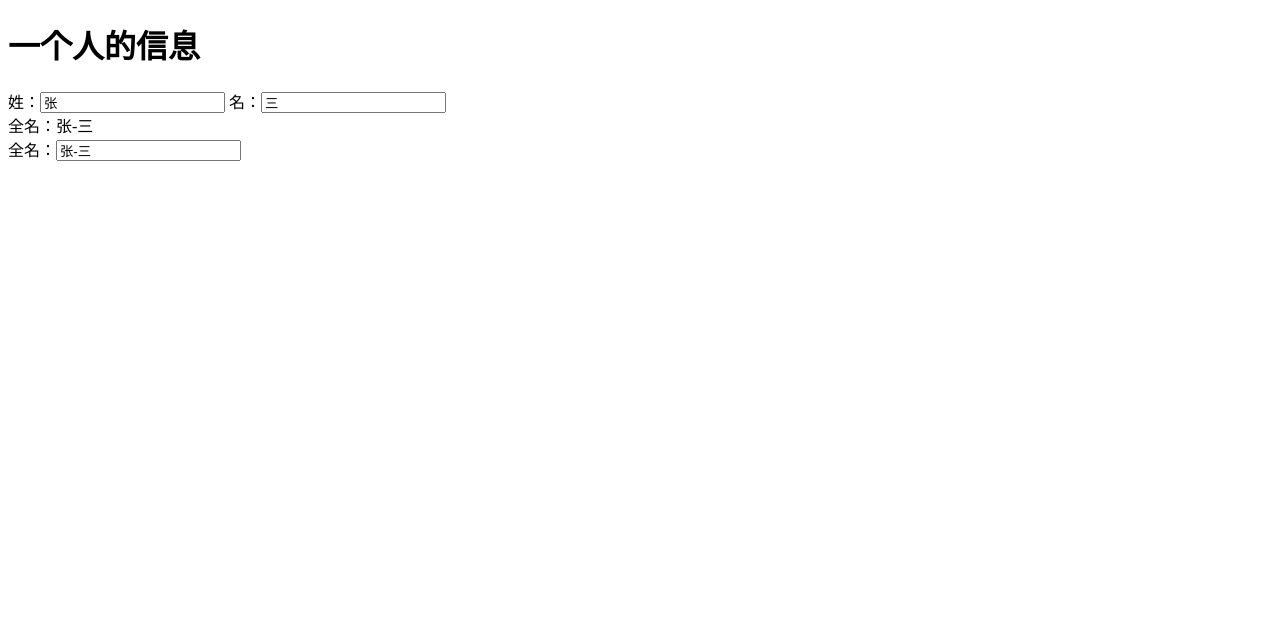
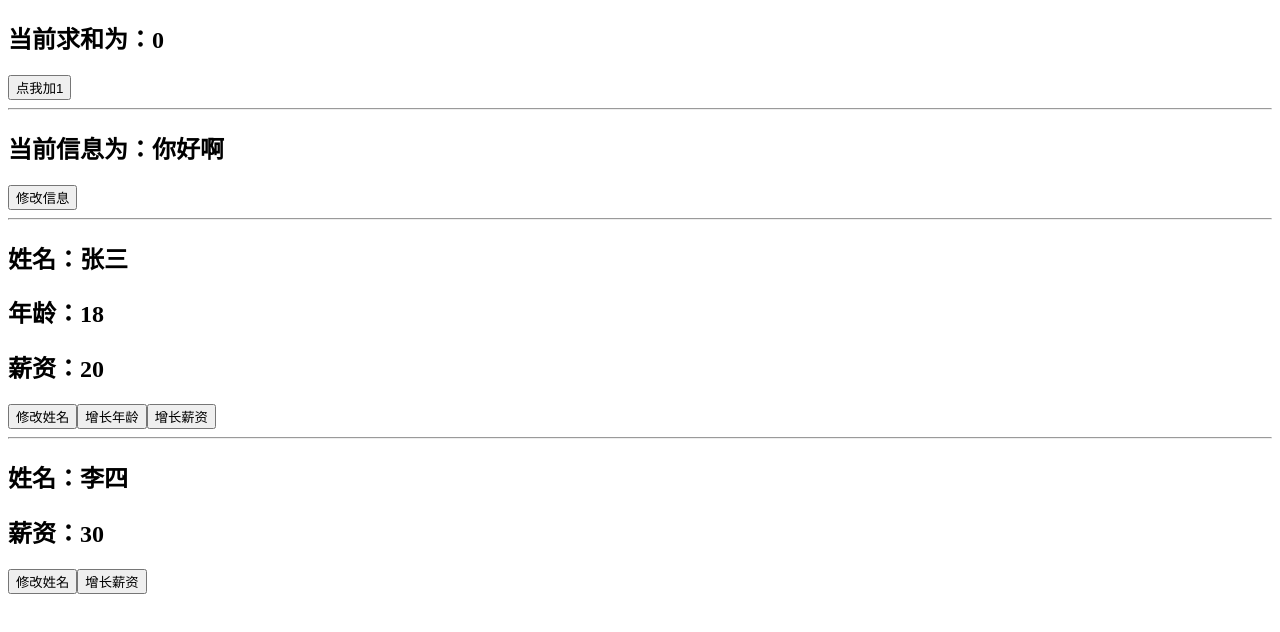
Before and after one commit to bulubulugaga/learnVue3, a Vue app: page / in a window 1280 px wide. Shown: the top 632 px of the page. Built offline with nearby package versions, Linux system fonts and the light colour scheme.

Commit message:
watch监听

```diff
--- a/src/components/Demo.vue
+++ b/src/components/Demo.vue
@@ -1,49 +1,112 @@
 <template>
-  <h1>一个人的信息</h1>
-  姓：<input type="text" v-model="person.firstName" />
-  名：<input type="text" v-model="person.lastName" />
-  <br />
-  <!-- 全名：<span>{{ fullName }}</span> -->
-  全名：<span>{{ person.fullName }}</span>
-  <br />
-  全名：<input type="text" v-model="person.fullName" />
+  <h2>当前求和为：{{ sum }}</h2>
+  <button @click="addSum">点我加1</button>
+
+  <hr />
+  <h2>当前信息为：{{ msg }}</h2>
+  <!-- 模板中不用.value -->
+  <!-- <button @click="msg.value= msg.value + '!'">点我加1</button> -->
+  <button @click="msg = msg + '!'">修改信息</button>
+
+  <hr />
+  <h2>姓名：{{ person.name}}</h2>
+  <h2>年龄：{{ person.age}}</h2>
+  <h2>薪资：{{ person.job.j1.salary}}</h2>
+  <button @click="person.name += '~'">修改姓名</button>
+  <button @click="person.age++">增长年龄</button>
+  <button @click="person.job.j1.salary++">增长薪资</button>
+
+  <hr />
+  <h2>姓名：{{ p.name}}</h2>
+  <h2>薪资：{{ p.job.j1.salary}}</h2>
+  <button @click="p.name += '~'">修改姓名</button>
+  <button @click="p.job.j1.salary++">增长薪资</button>
 </template>
 
 <script>
-import { reactive, computed } from 'vue'
+import { ref, reactive, watch } from 'vue'
 export default {
   name: 'Demo',
   setup() {
+    let sum = ref(0);
+    let msg = ref('你好啊');
     let person = reactive({
-      firstName: '张',
-      lastName: '三'
+      name: '张三',
+      age: 18,
+      job: {
+        j1: {
+          salary: 20
+        }
+      }
     })
-
-    // let fullName = computed(() => {
-    //   return `${person.firstName}-${person.lastName}`;
-    // })
-
-    // 相当于person的属性，直接追加在person上，由于有reactive，还是响应式
-    // person.fullName = computed(() => {
-    //   return `${person.firstName}-${person.lastName}`;
-    // })
-
-    // 考虑读和写时
-    person.fullName = computed({
-      get() {
-        return `${person.firstName}-${person.lastName}`;
-      },
-      set(value) {
-        // console.log(value);   // fullName
-        const nameArr = value.split('-');
-        person.firstName = nameArr[0];
-        person.lastName = nameArr[1];
+    let p = ref({
+      name: '李四',
+      job: {
+        j1: {
+          salary: 30
+        }
       }
     })
 
+    function addSum() {
+      sum.value++;
+    }
+
+    // 情况一：监视ref所定义的一个响应式数据
+    /* watch(sum, (newVal, oldVal) => {
+      console.log('sum更新了', newVal, oldVal);
+    }, {
+      immediate: true,  // 配置项
+      deep: true
+    }) */
+
+    // 情况二：监视ref所定义的多个响应式数据
+    /* watch([sum, msg], (newVal, oldVal) => {
+      console.log('sum或msg更新了', newVal, oldVal);   // newVal为两个更新数据后的数组
+    }) */
+
+    /*
+      情况三：监视reactive所定义的一个响应式数据全部属性，
+        1. 注意：此处无法正确的获取oldValue，建议需要oldValue的单独拿出 let age = ref(18) 再监听
+        2. 注意：强制开启了深度监听（deep配置无效）
+    */
+    /* watch(person, (newVal, oldVal) => {
+      console.log('person更新了', newVal, oldVal);
+    }, { deep: false }) // 此处deep配置无效 */
+
+    // 情况四：监听reactive所定义的一个响应式数据中的某个属性，可获取oldVal
+    /* watch(() => person.age, (newVal, oldVal) => {
+      console.log('person的age更新了', newVal, oldVal);
+    }) */
+
+    // 情况五：监听reactive所定义的一个响应式数据中的某些属性，可获取oldVal
+    /* watch([() => person.name, () => person.age], (newVal, oldVal) => {
+      console.log('person的name或age更新了', newVal, oldVal);
+    }) */
+
+    // 特殊情况：
+    /* watch(() => person.job, (newVal, oldVal) => {
+      console.log('person的job.j1.salary更新了', newVal, oldVal);
+    }, { deep: true })  // 这里实际监听的是job，所以要开启deep */
+
+    // 监听ref对象形式
+    // 基本数据类型时不用加.value，因为person下value值是0，可以直接监听到，如果加.value，反而监听的是值
+    // ref下没有默认deep: true，.value下是对象，所以监听不到，可以直接监听.value，也可以加deep: true
+    // 1.
+    /* watch(p.value, (newVal, oldVal) => {
+      console.log('person更新了', newVal, oldVal);
+    }) */
+    // 2.
+    /* watch(p, (newVal, oldVal) => {
+      console.log('person更新了', newVal, oldVal);
+    }, { deep: true }) */
+
     return {
+      sum,
+      msg,
       person,
-      // fullName
+      p,
+      addSum
     }
   }
 }
```
Also changed, not shown: notes/02常用CompositionApi.md (+59 -1 lines).
